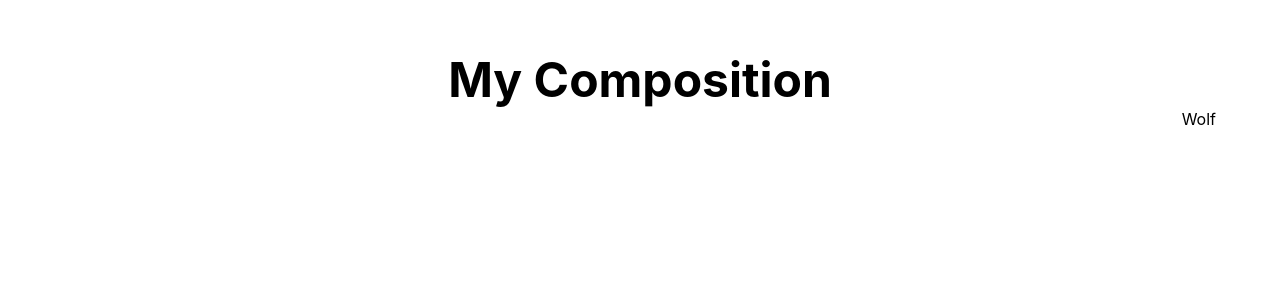
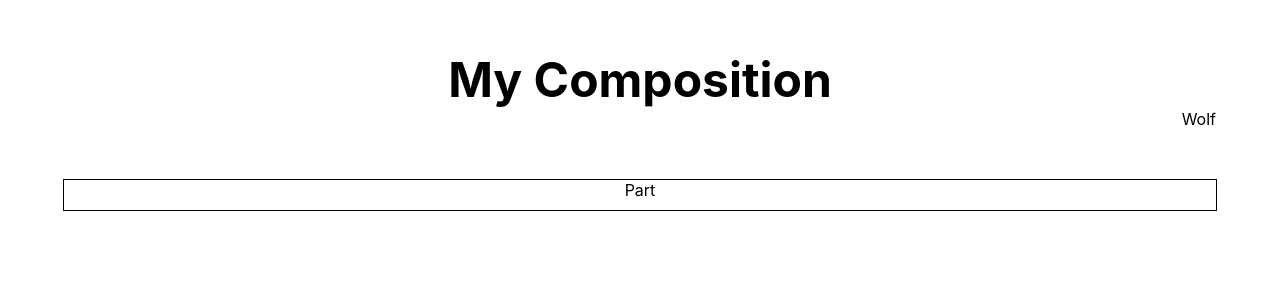
Before and after one commit to chriswolfdesign/hustle-front-web, a React (Create React App) app: page / in a window 1280 px wide. Shown: the top 300 px of the page. Built offline with nearby package versions, Linux system fonts and the light colour scheme.

Commit message:
Added space for an individual staff part

```diff
--- /dev/null
+++ b/src/components/part/Part.css
@@ -0,0 +1,7 @@
+.Part {
+    border: 1px solid black;
+    width: 90%;
+    margin: 0 auto;
+    height: 30px;
+    margin-top: 50px;
+}
--- /dev/null
+++ b/src/components/part/Part.tsx
@@ -0,0 +1,8 @@
+import React, { ReactElement } from "react";
+import "./Part.css";
+
+function Part(): ReactElement {
+    return <div className="Part">Part</div>;
+}
+
+export default Part;
--- a/src/components/score/Score.tsx
+++ b/src/components/score/Score.tsx
@@ -1,11 +1,13 @@
 import React, { ReactElement } from "react";
 import "./Score.css";
 import ScoreHeader from "../score_header/ScoreHeader";
+import Part from "../part/Part";
 
 function Score(): ReactElement {
     return (
         <div className="Score">
             <ScoreHeader title="My Composition" composer="Wolf" />
+            <Part />
         </div>
     );
 }
```
Also changed, not shown: 1 other file (tests, documents, lock files or other folders).
